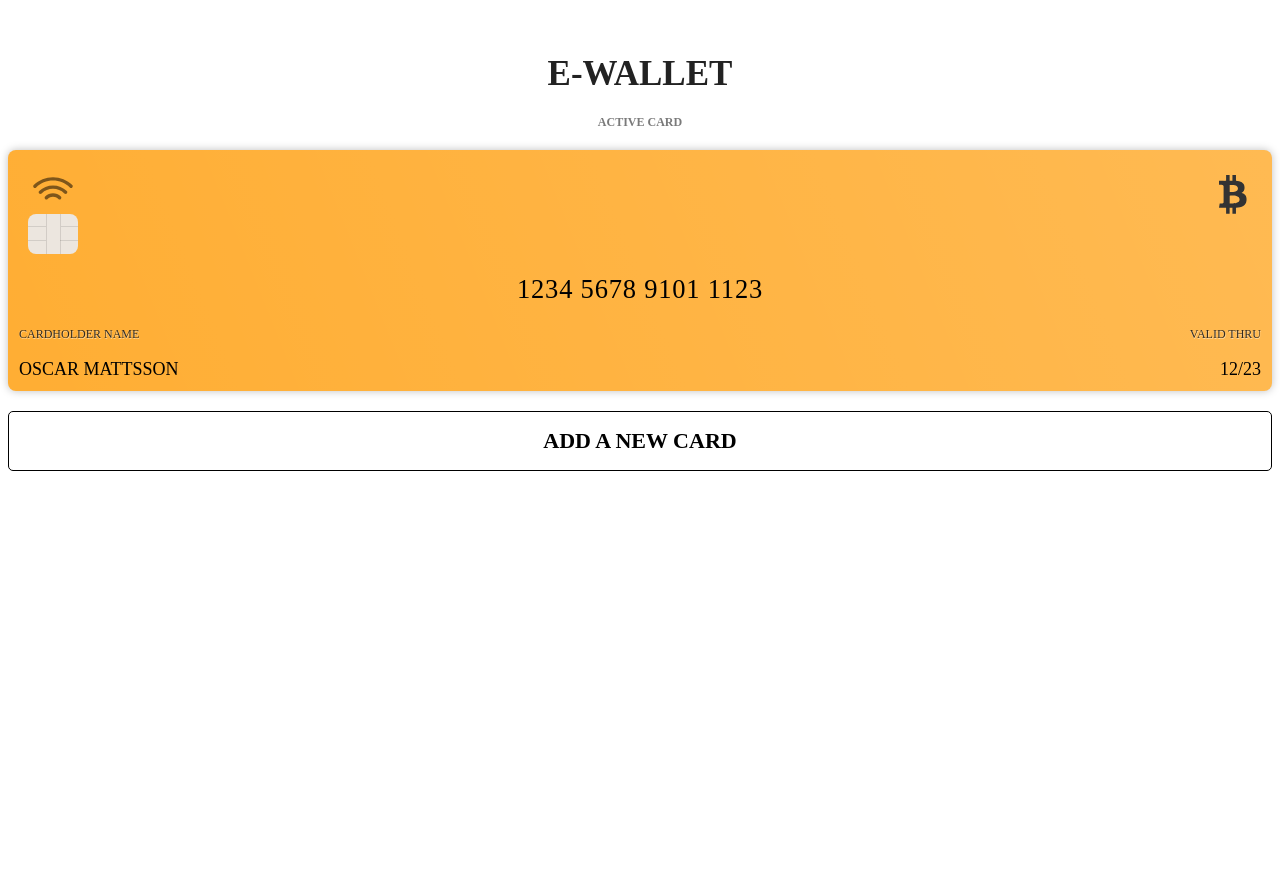
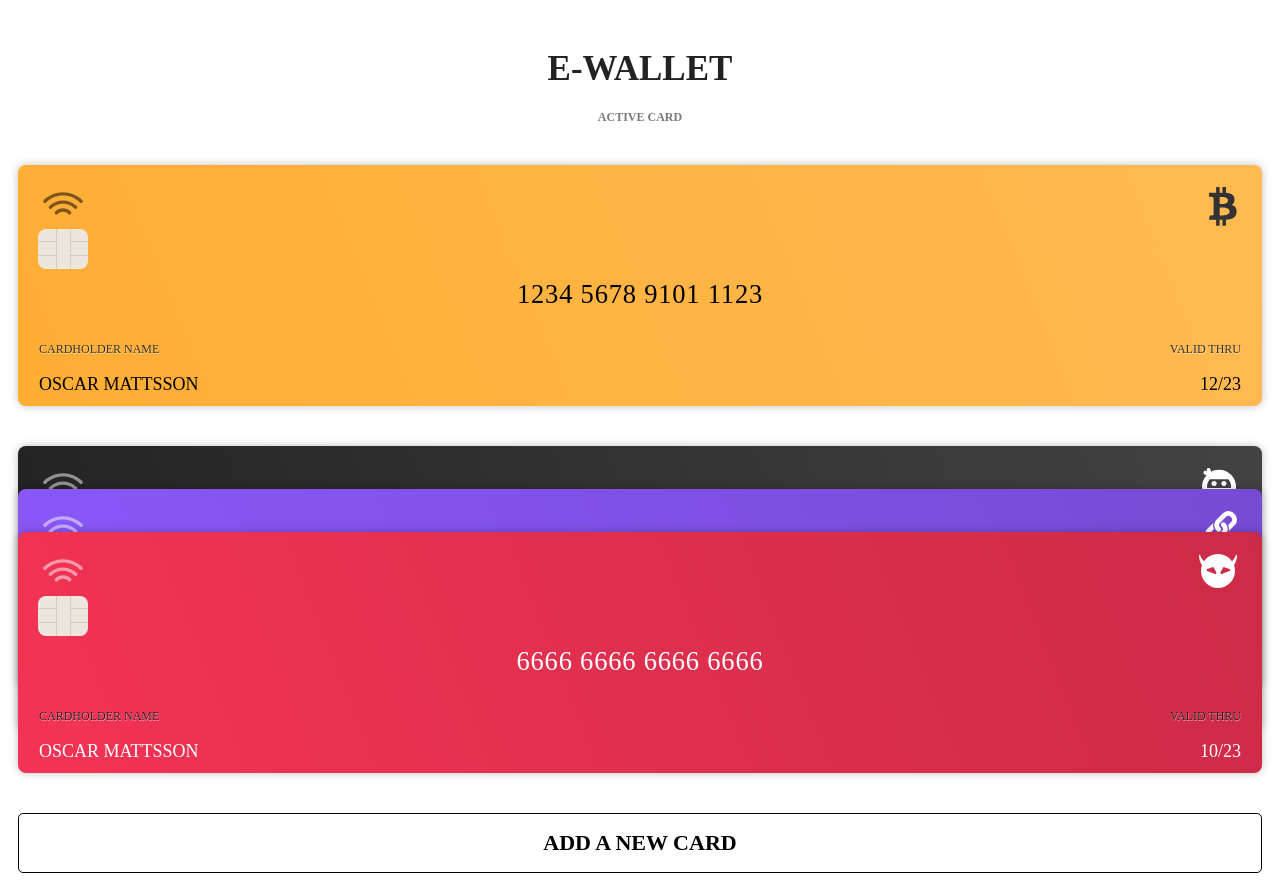
Before and after one commit to Oscar-Mattsson-790/e-wallet, a React (Vite) app in the folder e-wallet/: page / in a window 1280 px wide. Before the commit the page ends 800 px from the top, so only its background shows below. Built offline with nearby package versions, Linux system fonts and the light colour scheme.

Commit message:
Complete

```diff
--- a/e-wallet/src/App.css
+++ b/e-wallet/src/App.css
@@ -4,6 +4,7 @@
   text-align: center;
   box-sizing: border-box;
   width: 100%;
+  padding: 10px;
 }
 
 .App {
--- a/e-wallet/src/assets/creditcards.json
+++ b/e-wallet/src/assets/creditcards.json
@@ -11,11 +11,11 @@
   },
   {
     "id": 2,
-    "cardnumber": "6666 6666 6666 6666",
+    "cardnumber": "7777 7777 7777 7777",
     "name": "OSCAR MATTSSON",
-    "valid": "10/23",
-    "color": "linear-gradient(248.3deg, rgba(0, 0, 0, 0.16) 0%, rgba(0, 0, 0, 0) 100%), #F33355",
-    "logo": "../../src/assets/vendor-evil.svg",
+    "valid": "11/23",
+    "color": "linear-gradient(248.3deg, rgba(255, 255, 255, 0.15) 0%, rgba(255, 255, 255, 0) 100%), #222222",
+    "logo": "../../src/assets/vendor-ninja.svg",
     "chip": "../../src/assets/chip-light.svg",
     "vendor": ""
   },
@@ -31,11 +31,11 @@
   },
   {
     "id": 4,
-    "cardnumber": "7777 7777 7777 7777",
+    "cardnumber": "6666 6666 6666 6666",
     "name": "OSCAR MATTSSON",
-    "valid": "11/23",
-    "color": "linear-gradient(248.3deg, rgba(255, 255, 255, 0.15) 0%, rgba(255, 255, 255, 0) 100%), #222222",
-    "logo": "../../src/assets/vendor-ninja.svg",
+    "valid": "10/23",
+    "color": "linear-gradient(248.3deg, rgba(0, 0, 0, 0.16) 0%, rgba(0, 0, 0, 0) 100%), #F33355",
+    "logo": "../../src/assets/vendor-evil.svg",
     "chip": "../../src/assets/chip-light.svg",
     "vendor": ""
   },
--- a/e-wallet/src/components/AddCard/AddCard.css
+++ b/e-wallet/src/components/AddCard/AddCard.css
@@ -33,6 +33,7 @@ label {
   background-color: black;
   color: white;
   cursor: pointer;
+  margin-top: 20px;
 }
 
 .input-container {
@@ -40,6 +41,7 @@ label {
   flex-direction: column;
   gap: 5px;
   width: 100%;
+  margin-top: 20px;
 }
 
 .input-container-second {
--- a/e-wallet/src/components/Card/Card.css
+++ b/e-wallet/src/components/Card/Card.css
@@ -29,7 +29,7 @@
 .card-logo {
   position: absolute;
   right: 25px;
-  top: 25px;
+  top: 22px;
 }
 
 .card-numbers {
@@ -52,7 +52,7 @@
   display: flex;
   justify-content: space-between;
   text-align: start;
-  padding: 8px;
+  padding: 18px;
 }
 
 .container-name {
--- a/e-wallet/src/components/CardStack/CardStack.css
+++ b/e-wallet/src/components/CardStack/CardStack.css
@@ -1,6 +1,39 @@
-.cardStack {
-  position: absolute;
+/* .cardStack {
   display: flex;
   flex-direction: column;
   justify-content: center;
 }
+
+.cardStack-container {
+  display: flex;
+  flex-direction: column;
+  width: 100%;
+  position: relative;
+}
+
+.card {
+  margin-top: 20px;
+} */
+
+.cardStack {
+  display: flex;
+  justify-content: center;
+  align-items: center;
+}
+
+.cardStack-container {
+  display: flex;
+  flex-direction: column;
+  position: relative;
+  width: 100%;
+  margin-bottom: 20px;
+}
+
+.cardStack-container > *:not(:last-child) {
+  margin-bottom: -218px;
+}
+
+.card {
+  position: relative;
+  margin-top: 20px;
+}
--- a/e-wallet/src/components/CardStack/CardStack.jsx
+++ b/e-wallet/src/components/CardStack/CardStack.jsx
@@ -1,6 +1,8 @@
 import "./CardStack.css";
 import Card from "../Card/Card";
 import CreditCards from "../../assets/creditcards.json";
+
+const color = ["#FFFFFF"];
 
 export default function CardStack({ activeCard }) {
   const nonActiveCards = CreditCards.filter((card) => {
@@ -9,9 +11,9 @@ export default function CardStack({ activeCard }) {
 
   return (
     <div className="cardStack">
-      <div className="cardStack-container">
+      <div className="cardStack-container" style={{ color: "#FFFFFF" }}>
         {nonActiveCards.map((card, key) => (
-          <Card key={key} card={card} />
+          <Card key={key} cardData={card} />
         ))}
       </div>
     </div>
--- a/e-wallet/src/components/Top/Top.css
+++ b/e-wallet/src/components/Top/Top.css
@@ -1,7 +1,7 @@
 @import url("https://fonts.googleapis.com/css2?family=Anton&display=swap");
 
 .top {
-  padding-top: 25px;
+  padding-top: 10px;
   padding-bottom: 0;
   padding-left: 40px;
   padding-right: 40px;
@@ -24,6 +24,5 @@
   font-size: 12px;
   line-height: 15px;
   color: rgba(34, 34, 34, 0.6);
-
   margin-bottom: 0;
 }
```
